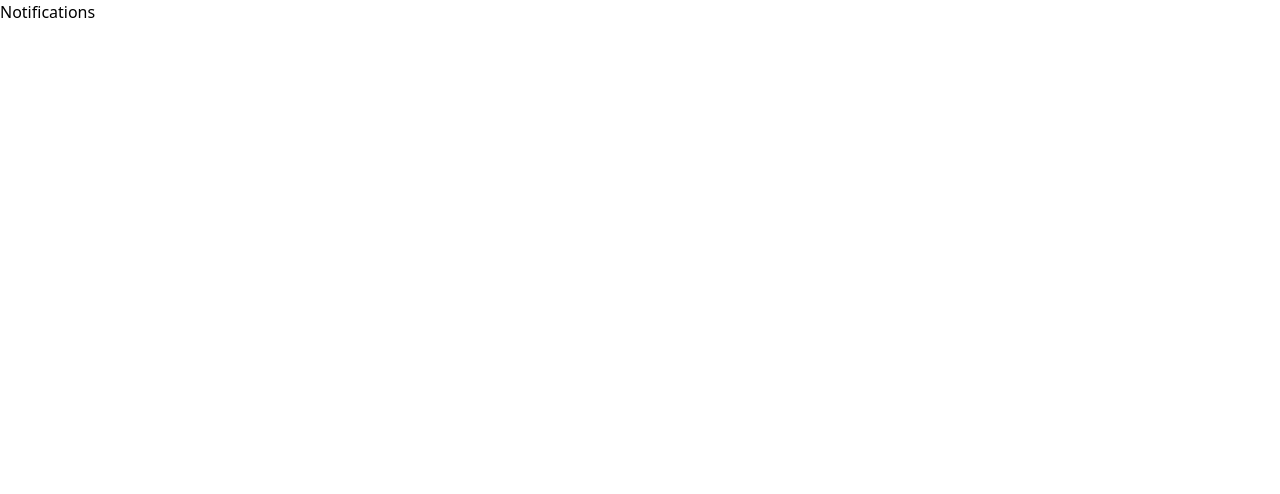
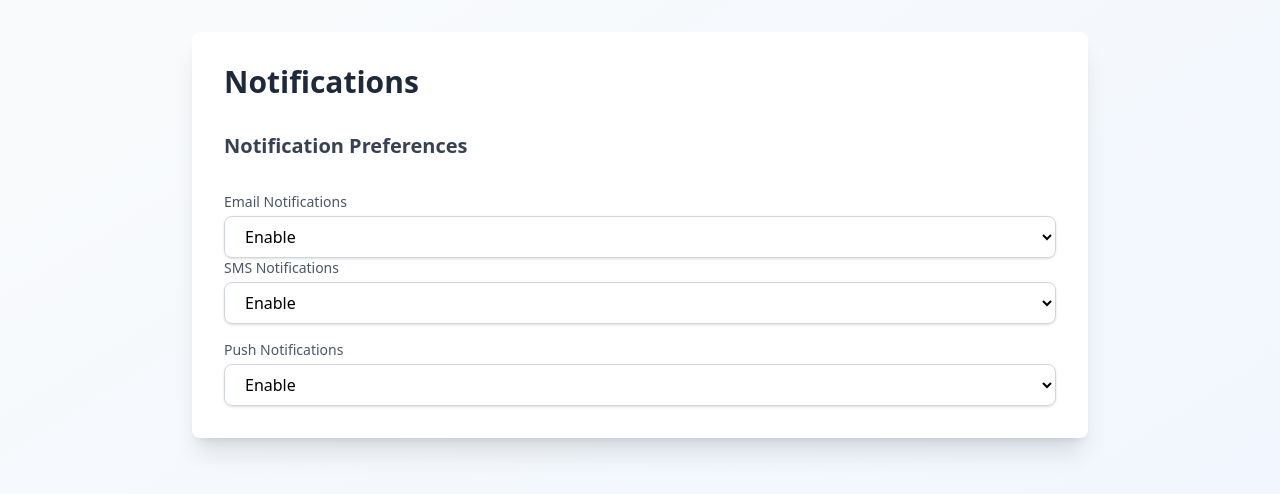
Before and after one commit to mnraza-dev/NextJS_Mastery, a Next.js app in the folder demos/: page /dashboard/analytics/settings/notifications in a window 1280 px wide. Shown: the top 494 px of the page. Built offline with nearby package versions, Linux system fonts and the light colour scheme.

Commit message:
Enhance Account and Notifications settings pages with improved layout and user-friendly options

```diff
--- a/demos/src/app/dashboard/analytics/settings/account/page.tsx
+++ b/demos/src/app/dashboard/analytics/settings/account/page.tsx
@@ -1,9 +1,17 @@
-import React from 'react'
+import React from "react";
 
 const AccountSettings = () => {
   return (
-    <div>AccountSettings</div>
-  )
-}
+    <div className="min-h-screen bg-gradient-to-br from-gray-50 to-blue-50  p-8">
+      <div className="max-w-7xl bg-white rounded-lg  shadow-2xl p-8  mx-auto">
+        <h1 className="text-4xl mb-6 font-extrabold text-gray-900">Settings</h1>
+        <p className="mb-8 max-w-2xl text-lg font-semibold text-gray-700">
+          Customize your account settings, profile and notifications here.
+          Choose an option from the sidebar to begin.
+        </p>
+      </div>
+    </div>
+  );
+};
 
-export default AccountSettings
+export default AccountSettings;
--- a/demos/src/app/dashboard/analytics/settings/notifications/page.tsx
+++ b/demos/src/app/dashboard/analytics/settings/notifications/page.tsx
@@ -1,9 +1,50 @@
-import React from 'react'
+import React from "react";
 
 const Notifications = () => {
   return (
-    <div>Notifications</div>
-  )
-}
+    <div className="min-h-screen bg-gradient-to-br from-gray-50 to-blue-50  p-8">
+      <div className="max-w-4xl bg-white rounded-lg  shadow-xl p-8  mx-auto">
+        <h1 className="text-3xl mb-8 font-bold text-gray-800">Notifications</h1>
+        <div className="mb-8">
+          <h2 className="text-xl mb-8 font-bold text-gray-700">
+            Notification Preferences
+          </h2>
+        </div>
+        <div className="space-y-4">
+          <div>
+            <label className="block text-sm font-medium text-gray-600 ">
+              Email Notifications
+            </label>
+            <select className="mt-1 block w-full px-4 py-2 border border-gray-300 rounded-lg shadow-sm focus:outline-none focus:ring-2 focus:ring-blue-500">
+              <option value="enable">Enable</option>
+              <option value="disable">Disable</option>
+            </select>
+          </div>
+        </div>
+        <div className="space-y-4">
+          <div>
+            <label className="block text-sm font-medium text-gray-600 ">
+              SMS Notifications
+            </label>
+            <select className="mt-1 block w-full px-4 py-2 border border-gray-300 rounded-lg shadow-sm focus:outline-none focus:ring-2 focus:ring-blue-500">
+              <option value="enable">Enable</option>
+              <option value="disable">Disable</option>
+            </select>
+          </div>
 
-export default Notifications
+          <div>
+            <label className="block text-sm font-medium text-gray-600 ">
+              Push Notifications
+            </label>
+            <select className="mt-1 block w-full px-4 py-2 border border-gray-300 rounded-lg shadow-sm focus:outline-none focus:ring-2 focus:ring-blue-500">
+              <option value="enable">Enable</option>
+              <option value="disable">Disable</option>
+            </select>
+          </div>
+        </div>
+      </div>
+    </div>
+  );
+};
+
+export default Notifications;
```
